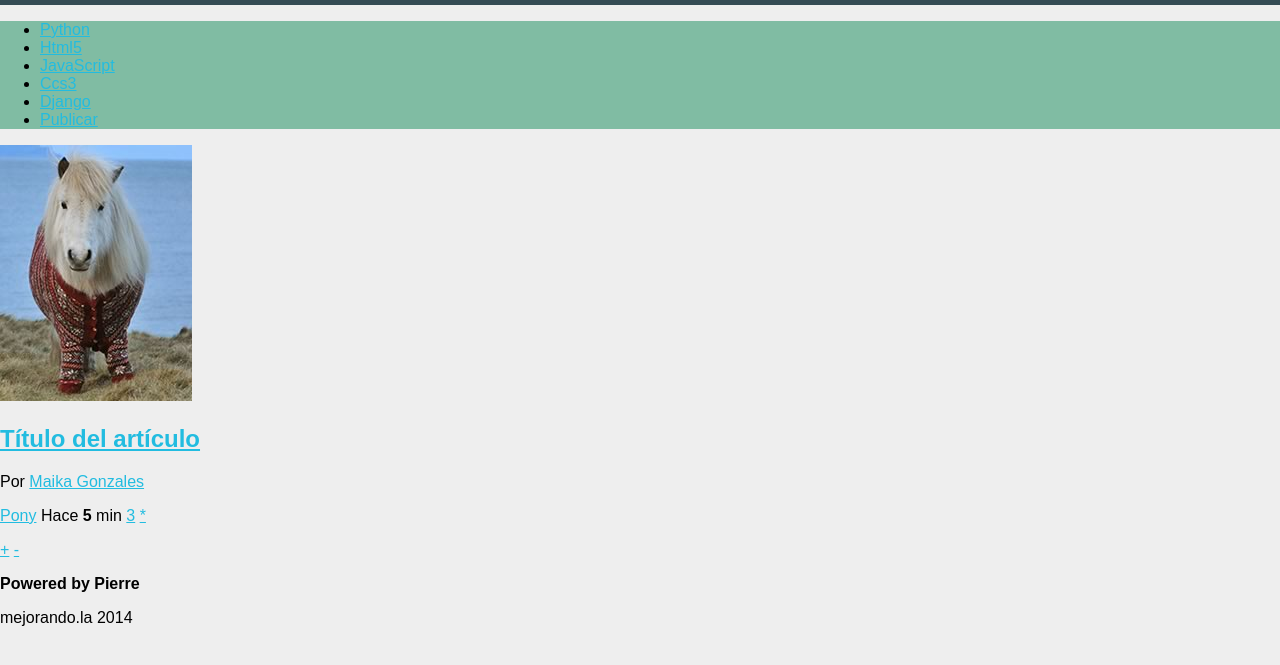
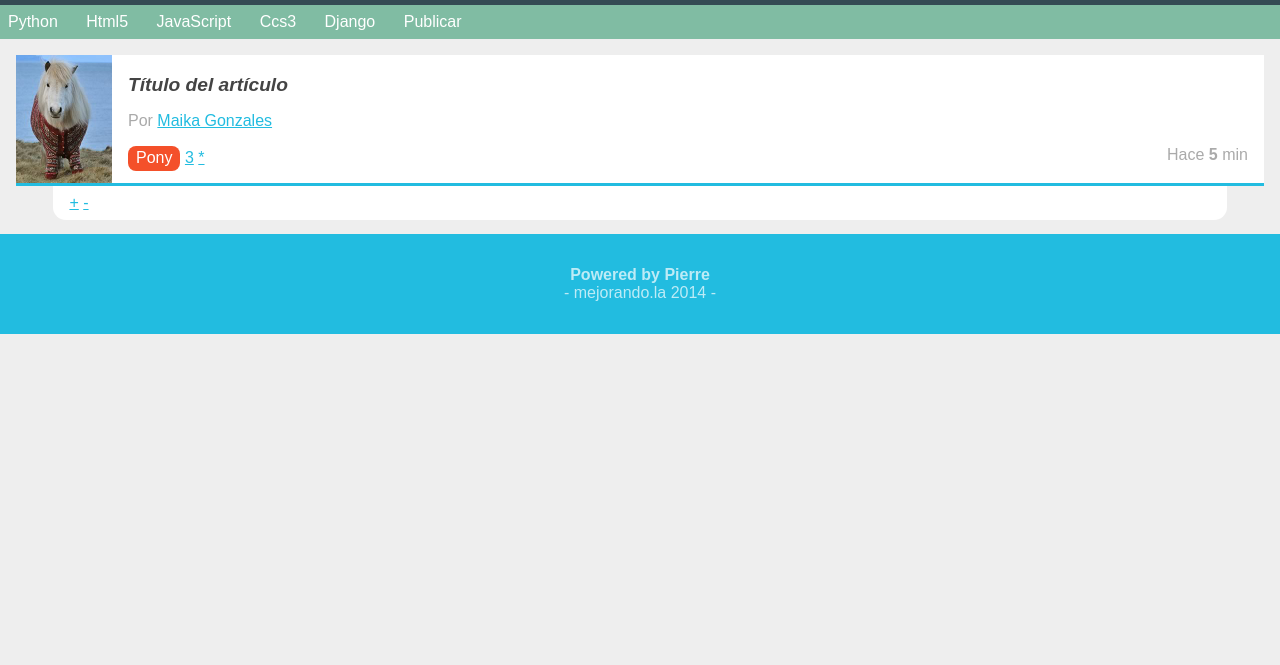
Before and after one commit to piersnice/Puls2014-Arequipa, a plain HTML site: page index.html in a window 1280 px wide. Shown: the part 67-732 px from the top of the page. Drawn offline with Linux system fonts and the light colour scheme.

Commit message:
Commit final de Freddy en Diseño Web

```diff
--- a/estilos.css
+++ b/estilos.css
@@ -7,6 +7,23 @@ body
 	background: #EEEEEE;
 	font-family: Arial;
 	font-size: 16px;
+}
+
+footer p:first-child
+{
+	margin-bottom: 0;
+}
+footer p:last-child
+{
+	margin-top: 0;
+}
+footer p:last-child:after
+{
+	content: " -";
+}
+footer p:last-child:before
+{
+	content: "- ";
 }
 header
 {
@@ -48,4 +65,123 @@ header #avatar
 nav
 {
 	background: #80BCA3;
+	position: relative;
 }
+nav ul
+{
+	list-style: none;
+	margin: 0;
+	padding: 0;
+}
+nav ul li
+{
+	display: inline-block;
+	margin: 0 0.5em 0 0;
+}
+nav ul li a
+{
+	color: white;
+	display: block;
+	padding: 0.5em;
+	text-decoration: none;
+}
+nav ul #publicar_nav
+{
+
+	position: absolute;
+	right: 0;
+	top: -0.1em;
+}
+nav ul #publicar_nav a
+{
+	background: #22BCE0;
+	border-radius: 10px;
+	box-shadow: rgba(0,0,0,0.5) 5px 5px 20px;
+	padding: 0.6em 0.8em;
+	font-style: italic;
+	text-shadow: rgba(0,0,0,0.5) 2px 2px 5px;
+}
+footer
+{
+	background: #22BCE0;
+	color: rgba(255,255,255,0.7);
+	padding: 1em;
+	text-align: center;
+
+}
+
+#contenido
+{
+	margin:  1em;
+}
+#contenido .item
+{
+	background: white;
+	border-bottom: 3px solid #22BCE0;
+	min-height: 128px;
+	position: relative;
+	margin-bottom: 3em;
+}
+
+#contenido .item .autor_item
+{
+	color: #AAA;
+}
+#contenido .item .datos_item
+{
+	margin: 1em 1em 0 0;
+}
+#contenido .item .datos_item .fecha_item
+{
+	float: right;
+	color: #AAA;
+}
+#contenido .item .datos_item .tag_item
+{
+	background: #F4502A;
+	color: white;
+	border-radius: 0.5em;
+	display: inline-block;
+	padding: 0.2em 0.5em;
+	text-decoration: none;
+}
+#contenido .item .imagen_item
+{
+	float: left;
+	margin-right: 1em;
+}
+
+#contenido .item .imagen_item img
+{
+	width: 96px;
+}
+
+#contenido .item .titulo_item
+{
+	font-size: 1.2em;
+	font-style: italic;
+	margin-bottom: 0;
+	padding: 1em 1em 0 0;
+}
+#contenido .item .titulo_item a
+{
+	text-decoration: none;
+	color: #444;
+}
+#contenido .item .votacion
+{
+	background: white;
+	border-radius: 0 0 0.8em 0.8em;
+	position: absolute;
+	padding: 0.5em 1em;
+	top:	100%;
+	margin-top: 3px;
+	left: 3%;
+	right: 3%;
+}
+
+#contenido .item .votacion .comentarios_item,
+#contenido .item .votacion .guardar_item
+{
+	float: right;
+}
```
